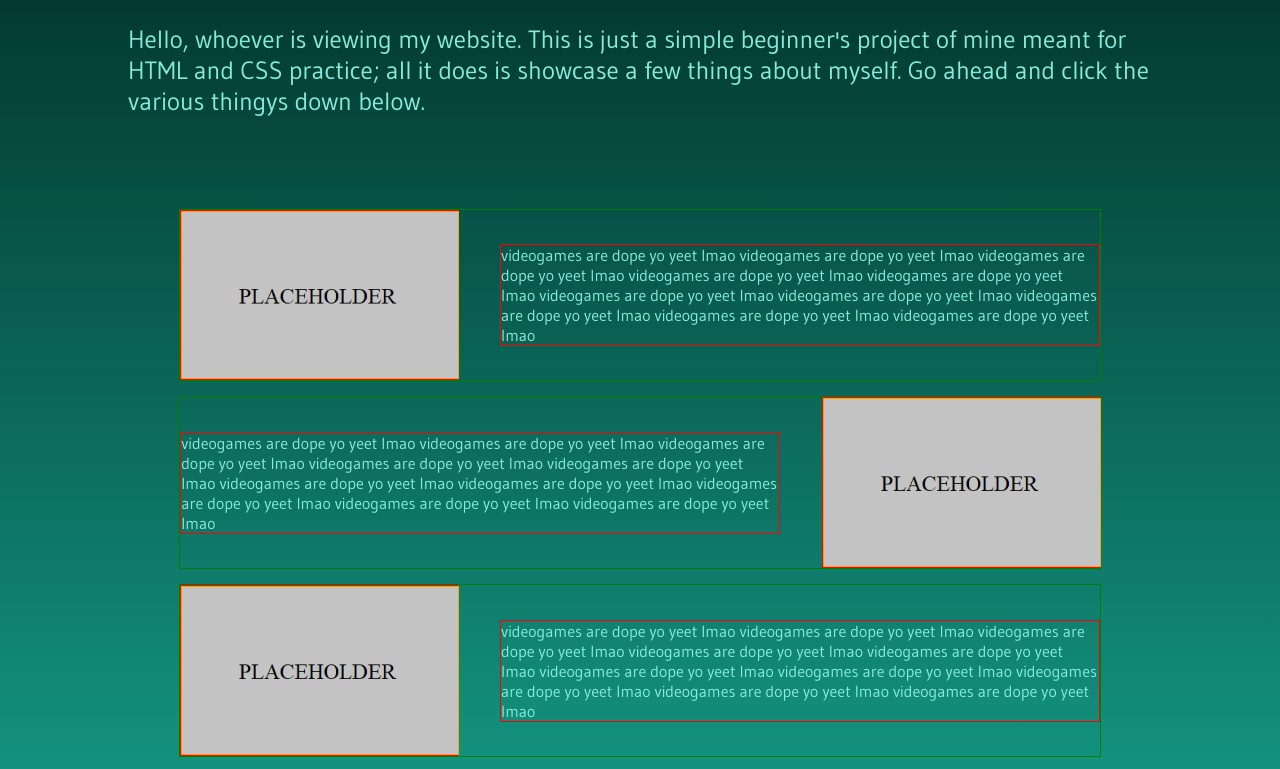
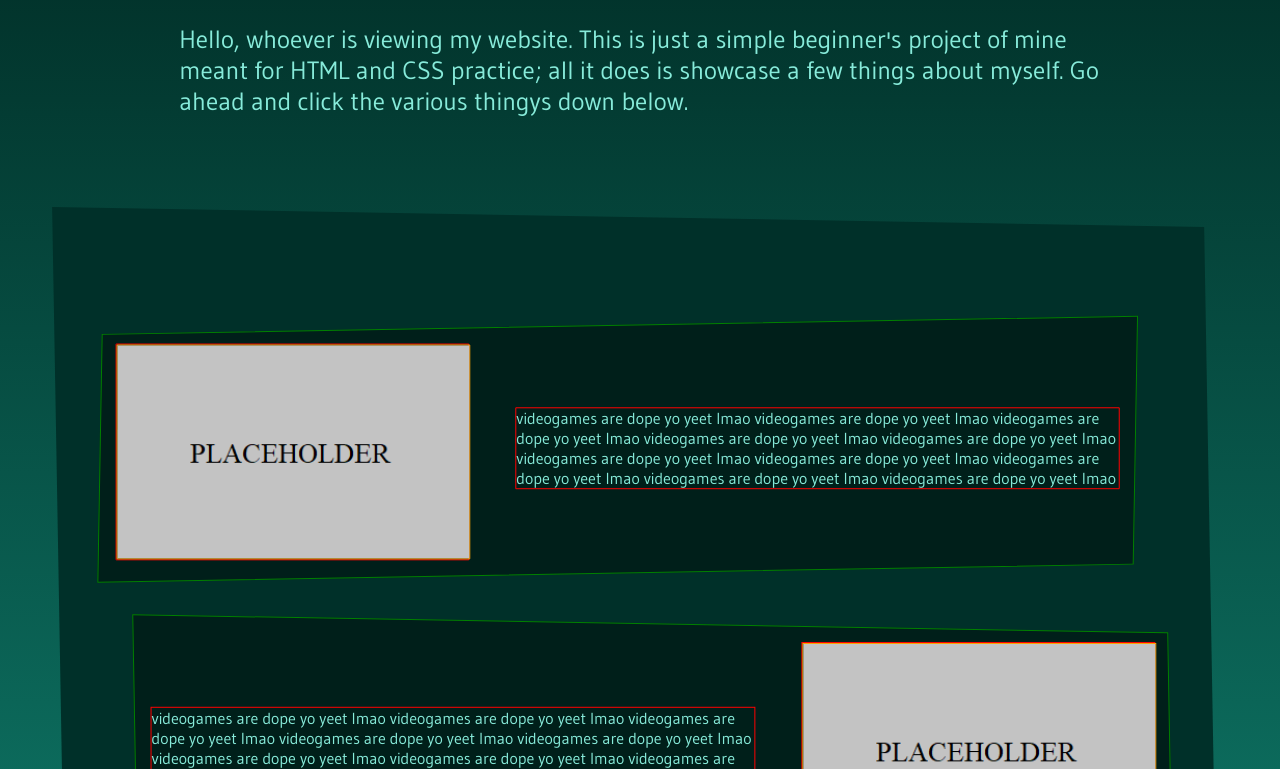
Before and after one commit to Amadran/Amadran.github.io, a plain HTML site: page index.html in a window 1280 px wide. Shown: the part 130-899 px from the top of the page. Drawn offline with Linux system fonts and the light colour scheme.

Commit message:
Added some skew to a few container for aesthetics; added some :hover animation to the <a>'s, except they cause the text to be blurry during the animation. I had already tried for a bit to fix this but to no avail.

```diff
--- a/index.css
+++ b/index.css
@@ -1,6 +1,11 @@
 body {
     background-image: linear-gradient(to bottom, #002b24, #19b099);
     color: #87ebda;
+}
+
+header {
+    width: 80%;
+    margin: auto auto;
 }
 
 header h1 {
@@ -13,38 +18,83 @@ header p {
 
 .home-main-nav {
     padding: 5% 5%;
+    margin: 100px 0 100px 0;
+    background-color: #003029;
+    transform: skew(1deg, 1deg);
 }
 
 .home-main-nav li {
+    background-color: #001f1a;
     list-style-type: none;
     display: flex;
     align-items: center;
     justify-content: space-between;
-    margin: 15px 0;
+    margin: 50px 0;
+    padding: 15px 15px;
+    position: relative;
 }
 
 .home-main-nav li:nth-child(odd) {
+    transform: skew(-2deg, -2deg);
     flex-direction: row;
+    right: 15px;
 }
 
 .home-main-nav li:nth-child(even) {
     flex-direction: row-reverse;
+    left: 15px;
+}
+
+/* TRANSITION STUFF */
+
+/*I add 'scale(1, 1)' to both <a>'s in order for transition to work properly*/
+.home-main-nav li:nth-child(odd) a, .home-main-nav li:nth-child(odd) p {
+    transform: skew(1deg, 1deg) scale(1, 1);
+}
+
+.home-main-nav li:nth-child(even) a, .home-main-nav li:nth-child(even) p {
+    transform: skew(-1deg, -1deg) scale(1, 1);
 }
 
 .home-main-nav li a {
-    flex: 0 0 30%;
+    -webkit-perspective: 1000;
+    transition: transform 0.2s;
+}
+
+/* HOVER */
+.home-main-nav li:nth-child(odd) a:hover {
+    transform: skew(1deg, 1deg) scale(1.03, 1.03);
+}
+
+.home-main-nav li:nth-child(even) a:hover {
+    transform: skew(-1deg, -1deg) scale(1.03, 1.03);
+}
+
+/* ETC. */
+
+.home-main-nav li a {
+    flex: 0 0 35%;
     margin: 0 0;
     align-items: center;
+    position: relative;
+    bottom: 3px;
 }
 
 .home-main-nav li p {
-    flex: 0 0 65%;
+    flex: 0 0 60%;
     margin: 0 0;
+    align-items: center;
+    position: relative;
+    top: 3px;
 }
 
 .home-main-nav li a img {
     display: block;
     width: 100%;
+}
+
+footer {
+    height: 100px;
 }
 
 
@@ -65,6 +115,7 @@ header p {
 
 
 /* DEBUG */
+
 .home-main-nav li {
     border: 1px solid green;
 }
--- a/main.css
+++ b/main.css
@@ -2,6 +2,6 @@
 
 body {
     font-family: 'Gudea', sans-serif;
-    width: 80%;
+    width: 90%;
     margin: 0 auto;
 }
```
Also changed, not shown: index.html (line endings or trailing spaces).
